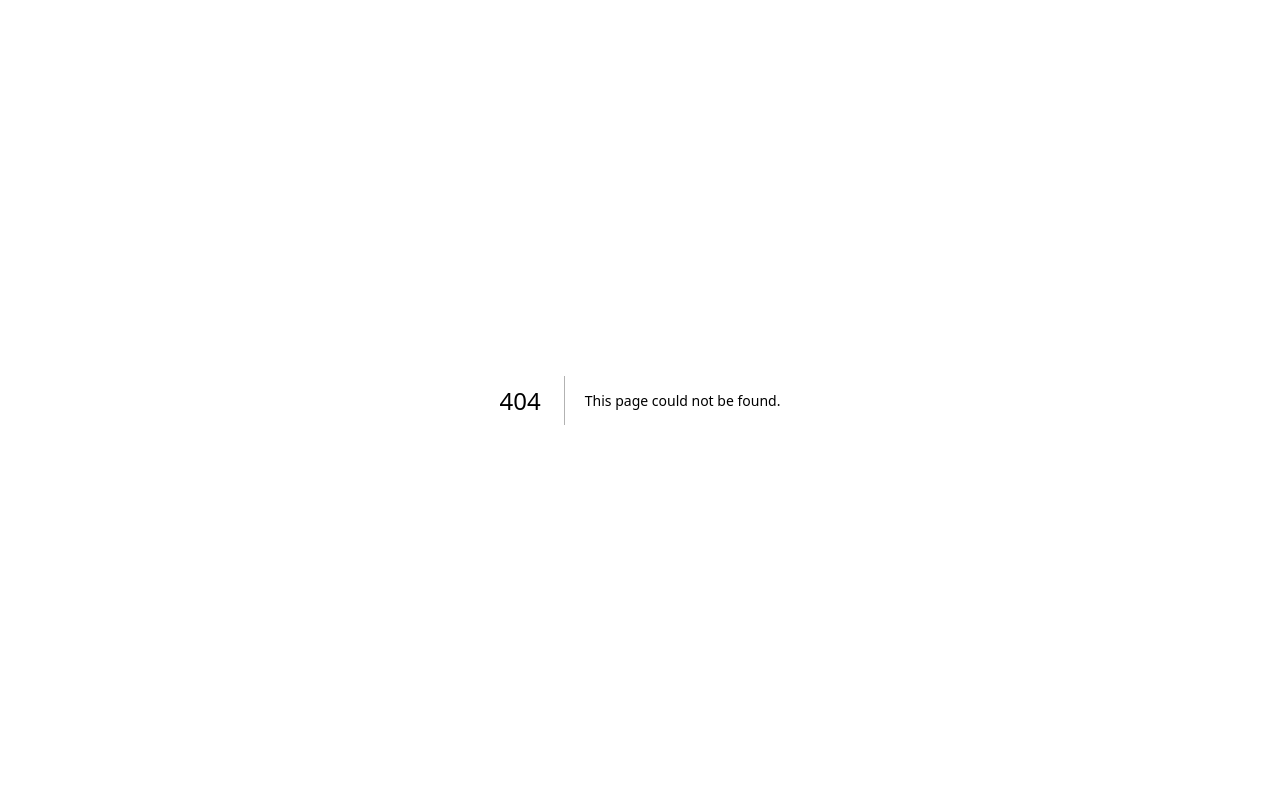
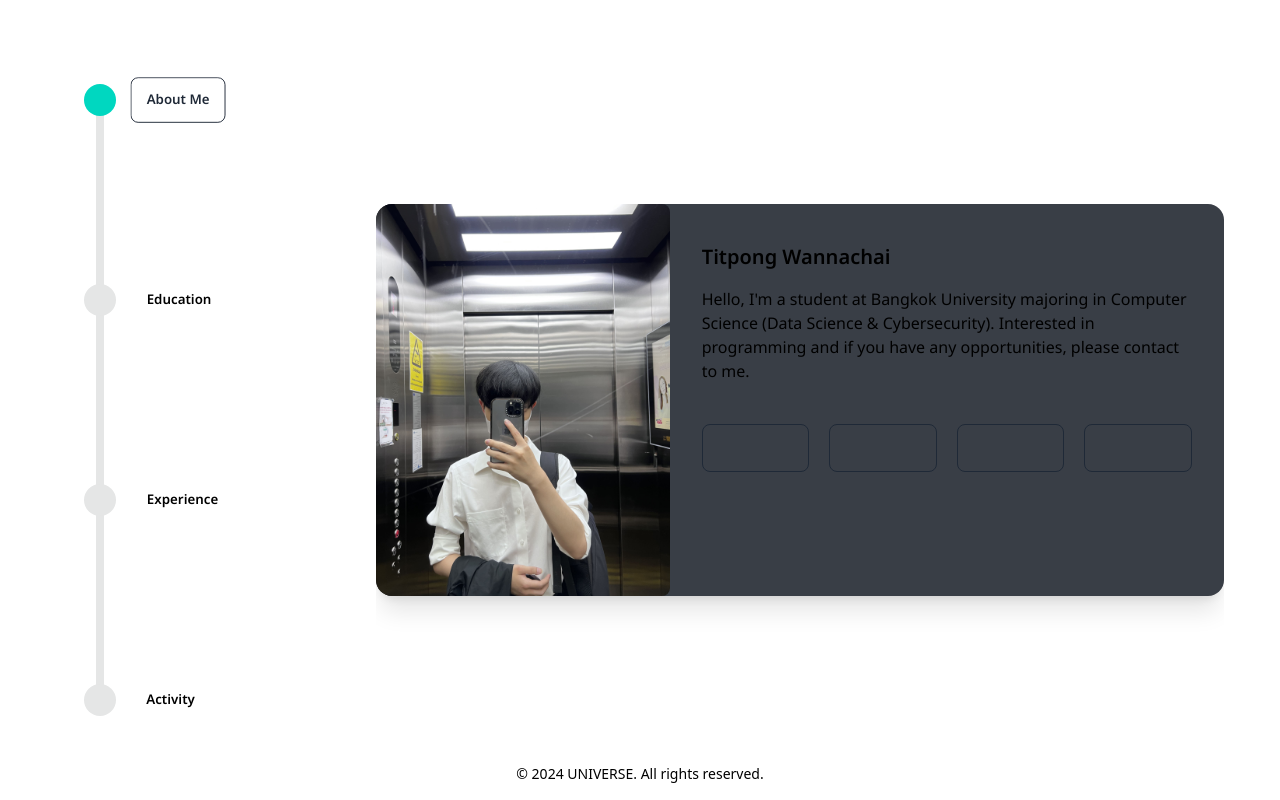
Before and after one commit to universe45/my-profile, a Next.js app: page /my-profile/ in a window 1280 px wide. Before the commit this address had no page. Shown: the top 800 px of the page. Built offline with nearby package versions, Linux system fonts and the light colour scheme; some icons are missing.

Commit message:
fix bugs

```diff
--- a/next.config.mjs
+++ b/next.config.mjs
@@ -1,4 +1,6 @@
 /** @type {import('next').NextConfig} */
-const nextConfig = {};
+const nextConfig = {
+    basePath: '/my-profile',
+};
 
 export default nextConfig;
--- a/src/components/infoCard.tsx
+++ b/src/components/infoCard.tsx
@@ -13,7 +13,7 @@ export default function InfoCard() {
                 <div className="card h-screen justify-center">
                     <div className="card md:card-side bg-[#393E46] shadow-xl">
                         <figure className="w-full h-64 md:h-full">
-                            <Image className="rounded-lg object-cover h-full" src="./Profile.JPG" alt="Profile Picture" width={1080} height={1920} />
+                            <Image className="rounded-lg object-cover h-full" src="/profile.jpg" alt="Profile Picture" width={1080} height={1920} />
                         </figure>
                         <div className="card-body">
                             <h2 className="card-title py-2">Titpong Wannachai</h2>
```
